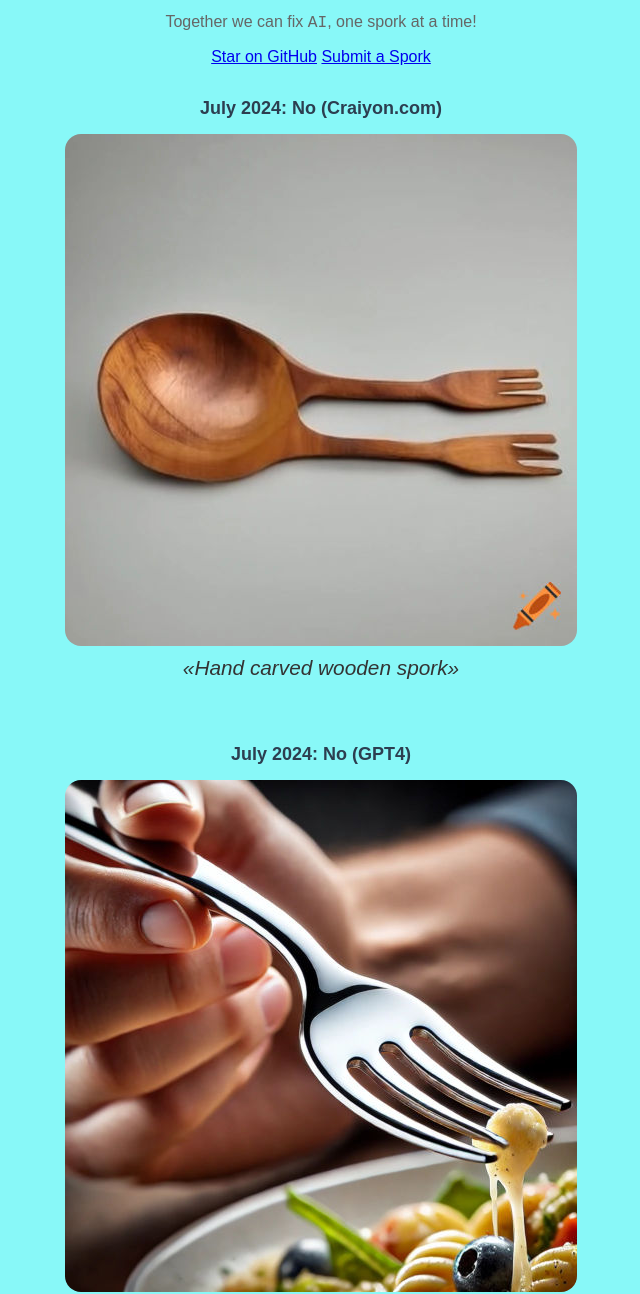
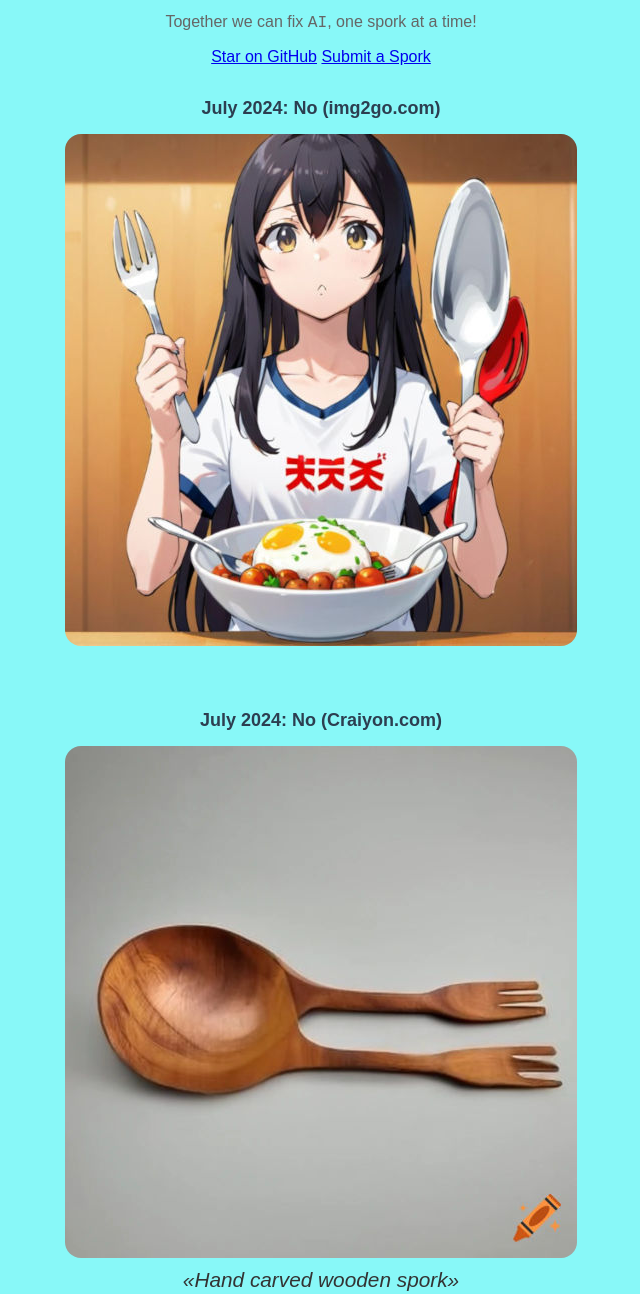
Before and after one commit to HarryR/canaidrawasporkyet.org, a plain HTML site: page index.html in a window 1280 px wide. Shown: the part 51-1345 px from the top of the page, without its empty margins (319-959 px from the left). Drawn offline with Linux system fonts and the light colour scheme.

Commit message:
img2go.com

```diff
--- a/index.html
+++ b/index.html
@@ -73,6 +73,11 @@ blockquote {
 		</header>
 
 		<hgroup>
+			<h2>July 2024: No (img2go.com)</h2>
+			<img src="img/2024/7/img2go-spork-july24.jpg" />
+		</hgroup>
+
+		<hgroup>
 			<h2>July 2024: No (Craiyon.com)</h2>
 			<img src="img/2024/7/craiyon-july-hand-carved-wooden.jpg" />
 			<blockquote>
```
Also changed, not shown: img/2024/7/img2go-spork-july24.jpg (added).
